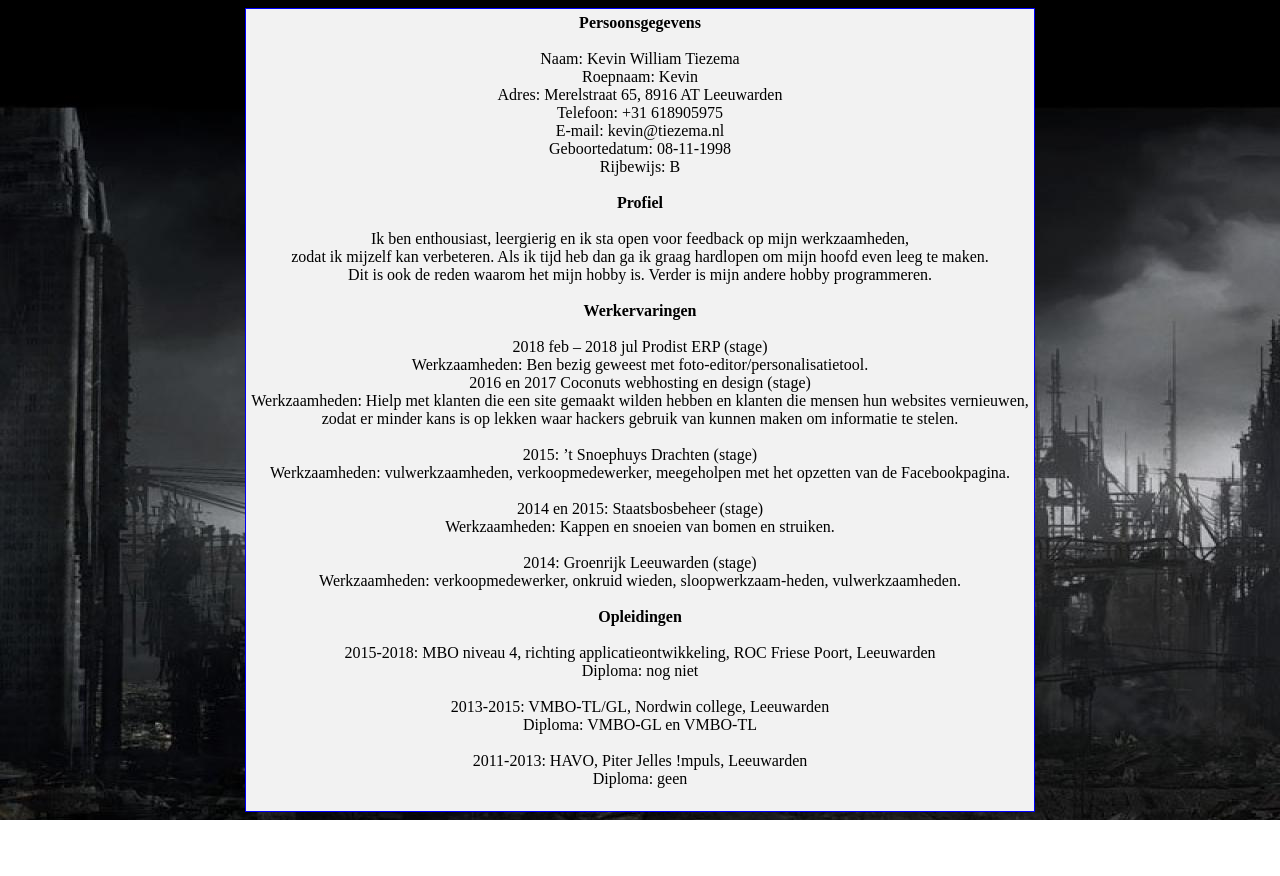
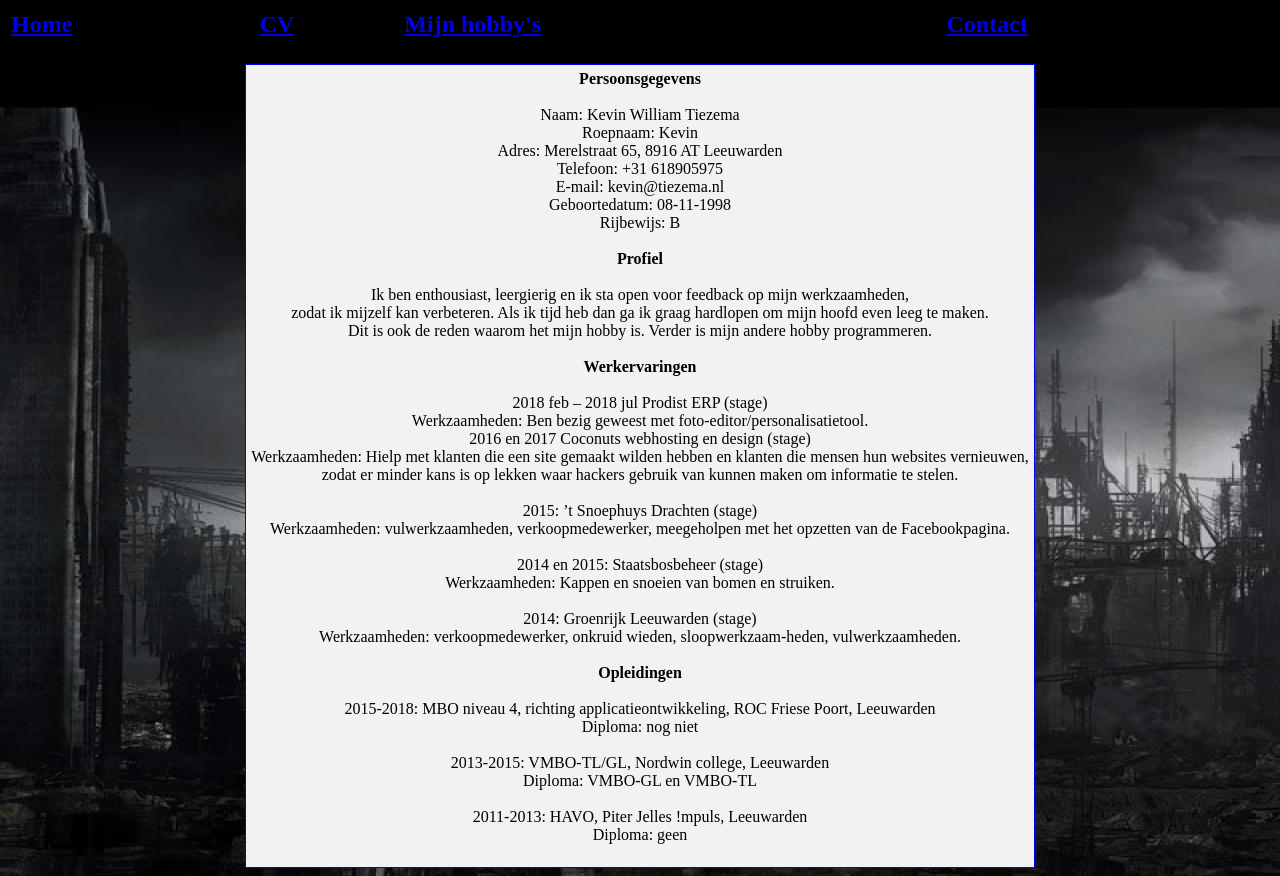
Before and after one commit to kevtie/Portfolio, a plain HTML site: page cv.html in a window 1280 px wide. Before the commit the page ends 820 px from the top, so only its background shows below. Drawn offline with Linux system fonts and the light colour scheme.

Commit message:
navbar toegevoegd

```diff
--- a/cv.html
+++ b/cv.html
@@ -17,7 +17,14 @@
   }
   </style>
   <body>
-
+    <table class="menu" width="100%" height="50px" align="center">
+      <tr>
+        <td class="menu"><a href="#" class="hidden"><div style="height:50px;width:100%"><h2>Home</h2></div></a></td>
+        <td class="menu"><a href="cv.html" class="hidden"><div style="height:50px;width:100%"><h2>CV</h2></div></a></td>
+        <td class="menu"><a href="hobby.html" class="hidden"><div style="height:50px;width:100%"><h2>Mijn hobby's</h2></div></a></td>
+        <td class="menu" height="100%"><a href="contact.html" class="hidden"><div style="height:50px;width:100%"><h2>Contact</h2></div></a></td>
+      </tr>
+    </table>
   <div class="cv">
 <b>Persoonsgegevens</b><br><br>
 
```
Also changed, not shown: contact.html (+3 -2 lines), hobby.html (+3 -2 lines).
